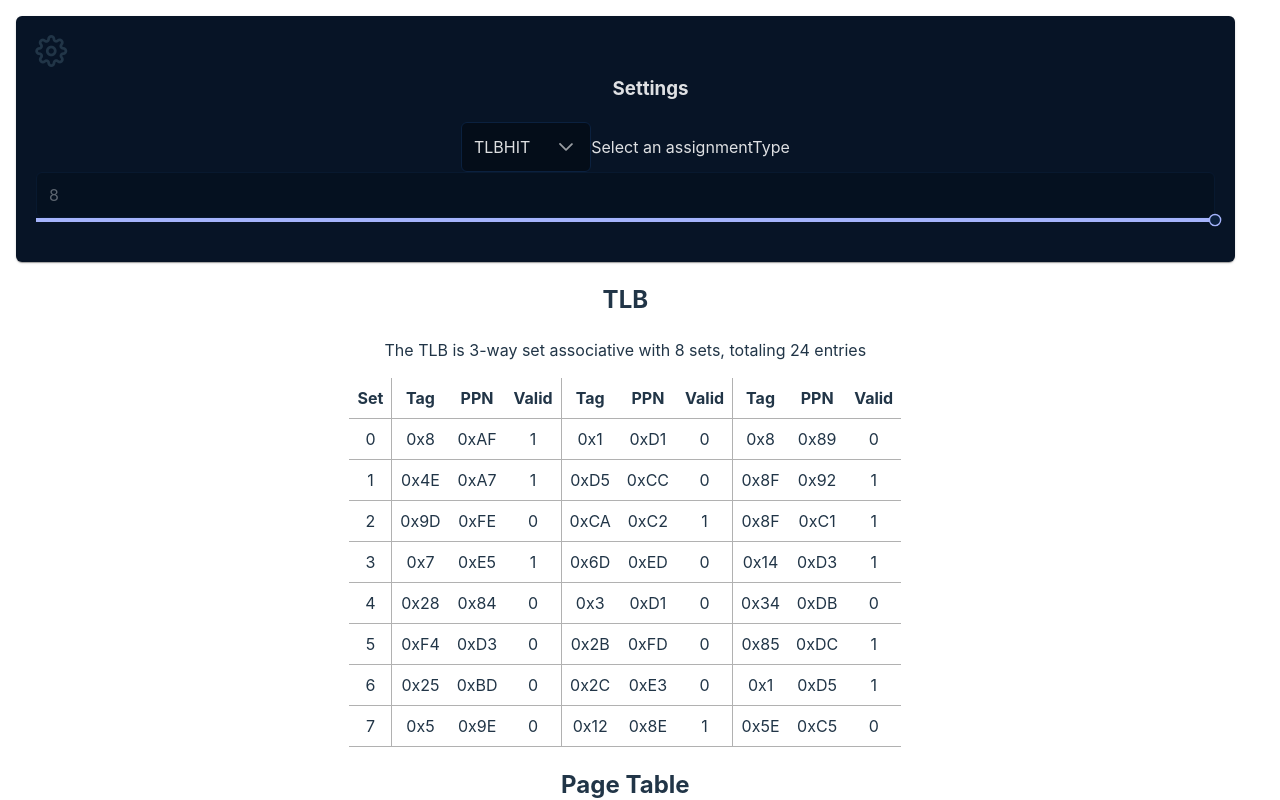
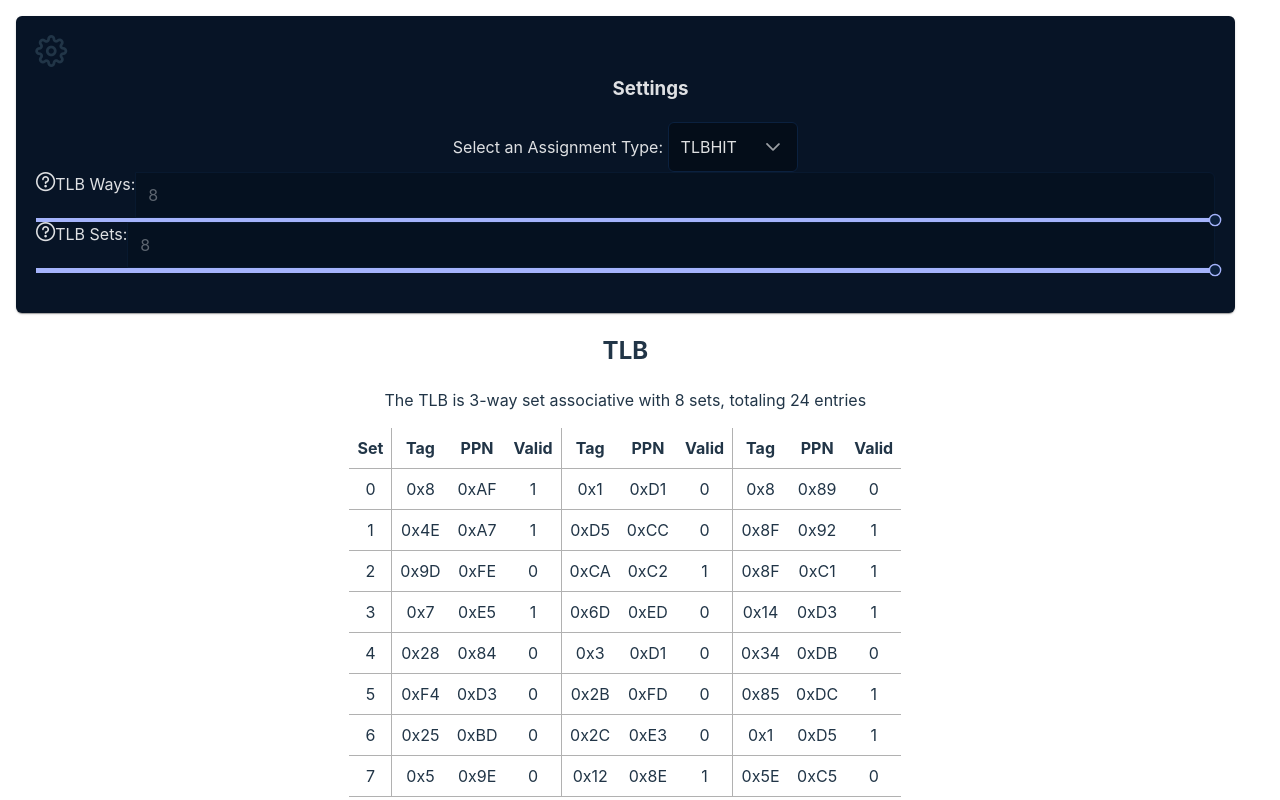
Before and after one commit to MahmoodSeoud/VMAT, a React (Vite) app: page / in a window 1280 px wide. Both pictures are taken after a click on the icon 51 px from the left and 51 px from the top of the page. Shown: the top 800 px of the page. Built offline with nearby package versions, Linux system fonts and the light colour scheme.

Commit message:
wip for sliders

```diff
--- a/src/components/Settings/Settings.tsx
+++ b/src/components/Settings/Settings.tsx
@@ -61,6 +61,10 @@ function Settings({
 
 
 
+    function showDescription(parameter?: SettingsProps): void {
+        throw new Error("Function not implemented.");
+    }
+
     return (
         <>
 
@@ -76,6 +80,7 @@ function Settings({
                         <h3 className="p-text-center">Settings</h3>
 
                         <div className="p-field p-mt-3">
+                            <label htmlFor="assignmentType" className="p-d-block">Select an Assignment Type: </label>
                             <Dropdown
                                 id="assignmentType"
                                 value={{ name: assignmentType, code: assignmentType }}
@@ -85,11 +90,17 @@ function Settings({
                                 placeholder="Select Assignment Type"
                                 className="w-full md:w-14rem"
                             />
-                            <label htmlFor="assignmentType" className="p-d-block">Select an assignmentType</label>
                         </div>
 
                         <div className="p-field p-mt-1">
+
                             <div className="p-inputgroup">
+                                <i
+                                    className="pi pi-question-circle"
+                                    style={{ fontSize: '1.2em', cursor: 'pointer' }}
+                                    onFocus={() => showDescription()}
+                                />
+                                <label htmlFor="assignmentType" className="p-d-block"> TLB Ways: </label>
                                 <InputNumber
                                     id="tlbWays"
                                     value={TLBSets}
@@ -99,6 +110,32 @@ function Settings({
                             </div>
                             <Slider
                                 id="tlbWaysSlider"
+                                value={TLBSets}
+                                onChange={(e) => setTLBWays(e.value as number)}
+                                min={4}
+                                max={8}
+                                className="w-full"
+                                step={1}
+                            />
+                        </div>
+
+                        <div className="p-field p-mt-1">
+                            <div className="p-inputgroup">
+                                <i
+                                    className="pi pi-question-circle"
+                                    style={{ fontSize: '1.2em', cursor: 'pointer' }}
+                                    onFocus={() => showDescription()}
+                                />
+                                <label htmlFor="assignmentType" className="p-d-block"> TLB Sets: </label>
+                                <InputNumber
+                                    id="tlbSets"
+                                    value={TLBSets}
+                                    className="w-full md:w-14rem"
+                                    disabled
+                                />
+                            </div>
+                            <Slider
+                                id="tlbSetsSlider"
                                 value={TLBSets}
                                 onChange={(e) => setTLBSets(e.value as number)}
                                 min={4}
```
Also changed, not shown: todo.txt. Lines whose indentation alone changed are shown as unchanged.
